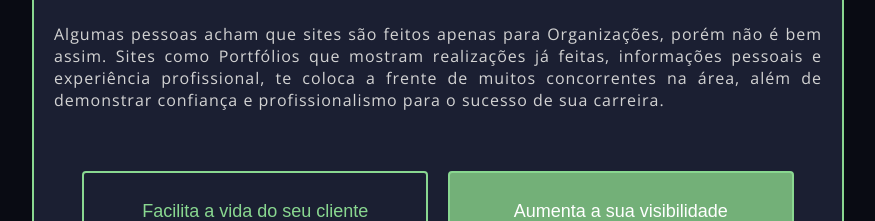
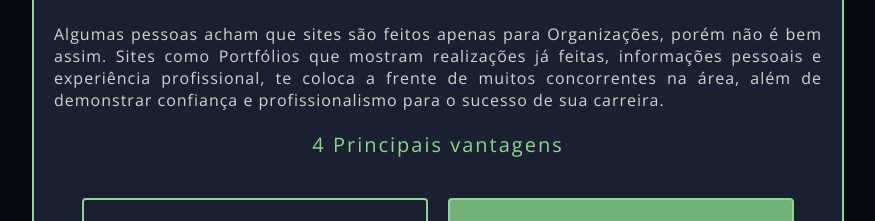
Before and after one commit to felipedalperio/alienn-portfolio, a React (Create React App) app: page / in a window 1280 px wide. Shown: the part 2567-2788 px from the top of the page, without its empty margins (202-1077 px from the left). Built offline with nearby package versions, Linux system fonts and the light colour scheme.

Commit message:
mainAdvantage

```diff
--- a/src/components/menu/Menu.jsx
+++ b/src/components/menu/Menu.jsx
@@ -43,7 +43,7 @@ export default function Menu() {
         },
     ]
     return (
-        <div className='menu'>
+        <div className='menu' >
             <div className="logo">
                 <span>ALIE</span>
                 <RiAliensLine />
--- a/src/components/vantagens/Vantagens.jsx
+++ b/src/components/vantagens/Vantagens.jsx
@@ -40,7 +40,7 @@ export default function Vantagens() {
                             {advantage[languageContext].desc2}
                         </span>
                     </div>
-                    <span className='pilares'>  {advantage[languageContext].advantage}</span>
+                    <span className='pilares'>  {advantage[languageContext].mainAdvantage}</span>
                     <div className="optionsVantagem">
                         <button>{advantage[languageContext].buttons[0]}</button>
                         <button>{advantage[languageContext].buttons[1]}</button>
```
